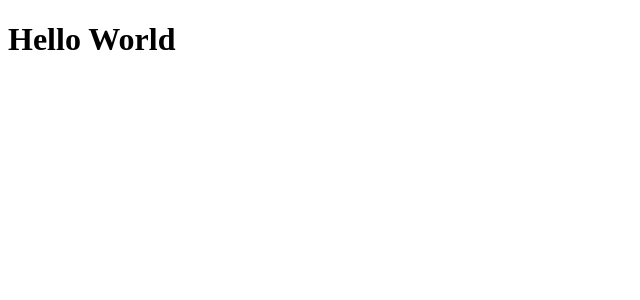
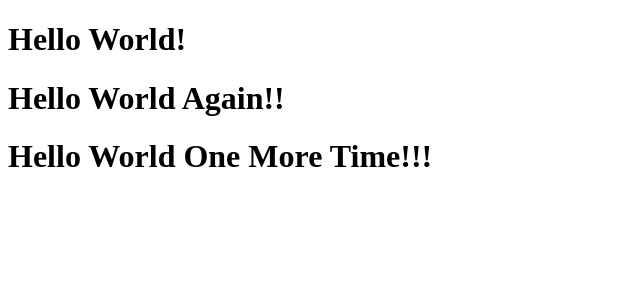
Before and after one commit to franco-ortega/lab-react-ct1-lists-and-details, a React app: page / in a window 1280 px wide. Shown: the top 300 px of the page, without its empty margins (0-640 px from the left). Built offline with nearby package versions, Linux system fonts and the light colour scheme.

Commit message:
add initial files and folders

```diff
--- a/src/components/app/App.jsx
+++ b/src/components/app/App.jsx
@@ -1,5 +1,11 @@
 import React from 'react';
 
 export default function App() {
-  return <h1>Hello World</h1>;
+  return (
+    <>
+      <h1>Hello World!</h1>
+      <h1>Hello World Again!!</h1>
+      <h1>Hello World One More Time!!!</h1>
+    </>
+  );
 }
```
Also changed, not shown: src/components/cats/AllCatFacts.jsx (added), src/components/cats/Cat.css (added), src/components/cats/CatFact.jsx (added), src/components/cats/CatFactList.jsx (added), src/services/catFactsApi.js (added), 1 other file (tests, documents, lock files or other folders).
